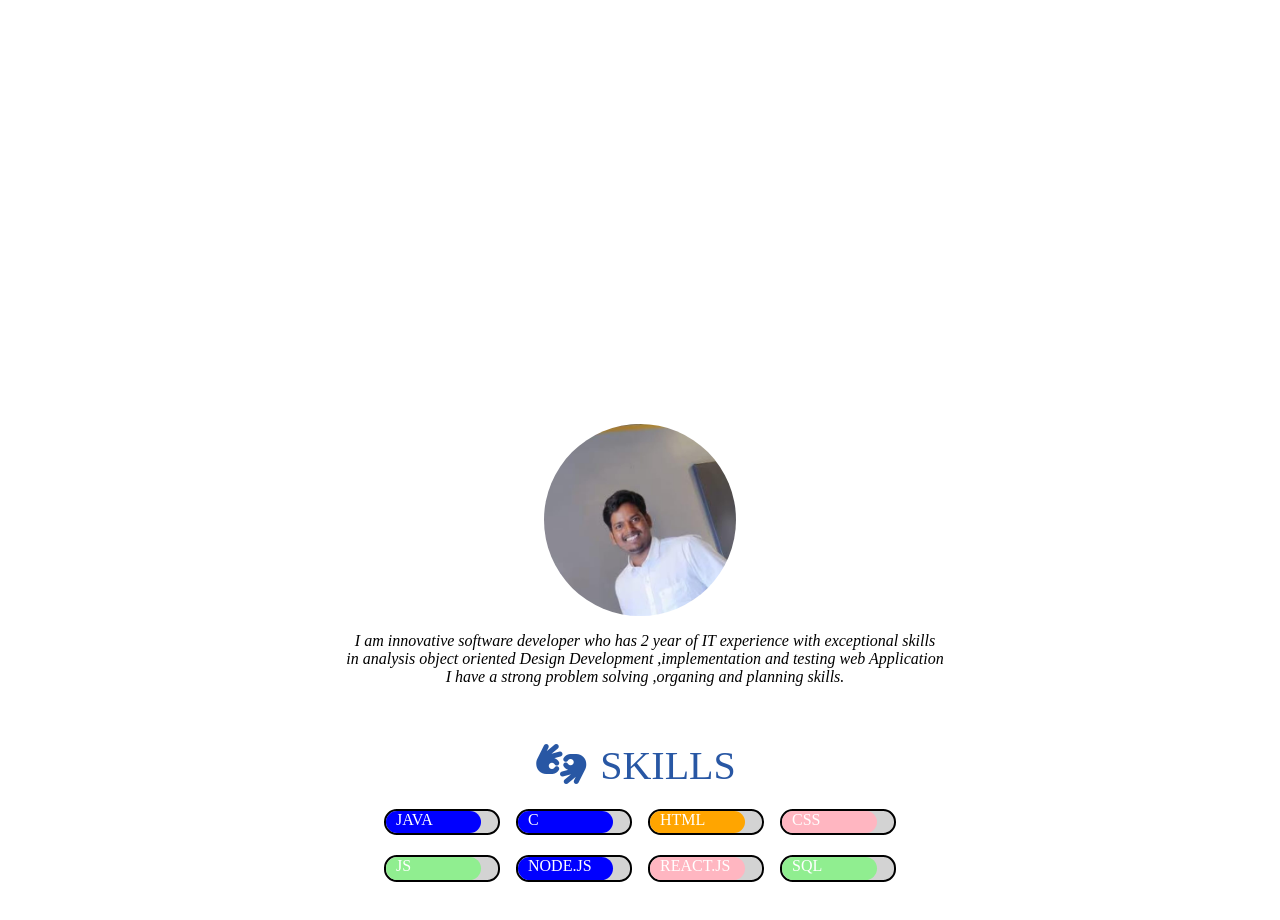
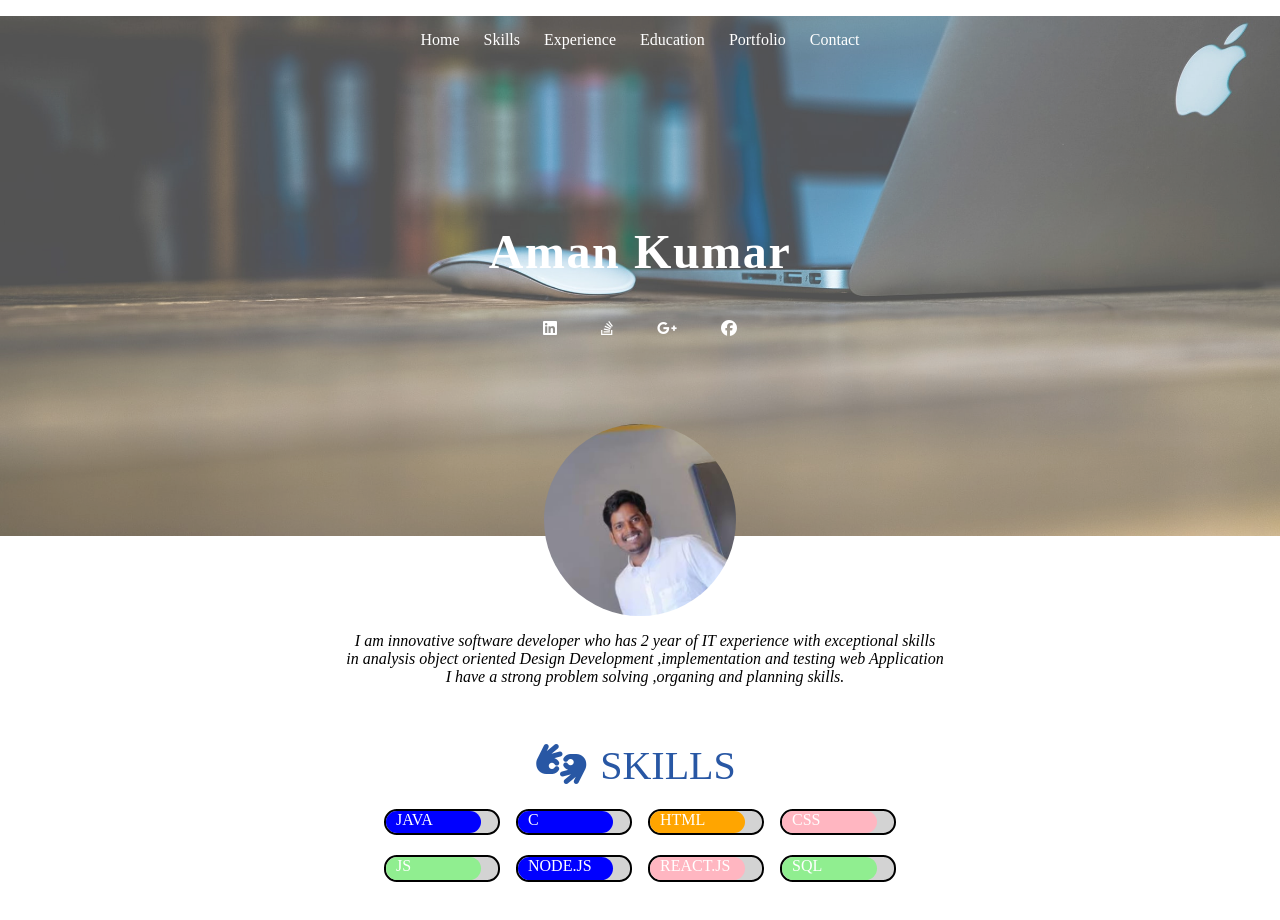
Before and after one commit to GeekyAman21/aman_web_resume, a plain HTML site: page index.html in a window 1280 px wide. Shown: the top 920 px of the page. Drawn offline with Linux system fonts and the light colour scheme.

Commit message:
Update styl.css

```diff
--- a/styl.css
+++ b/styl.css
@@ -5,7 +5,7 @@ body{
 #body-header{
 	height: 65vh;
 	opacity: 0.8;
-	background-image: url("statics/backimg.jpg");
+	background-image: url("backimg.jpg");
 	background-size: cover;
 	background-position: center;
 	background-attachment: fixed;
```
